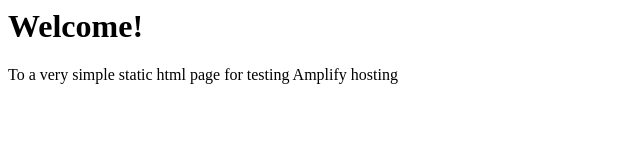
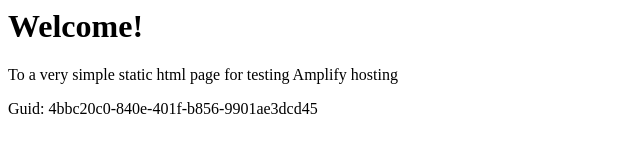
Before and after one commit to aws-aemilia-nrt/Github-PR-Commit-Integration-Test-DoNotTouch-v1-preprod-ap-northeast-1, a website: page src/index.html in a window 1280 px wide. Shown: the whole page, without its empty margins (0-640 px from the left). Drawn offline with Linux system fonts and the light colour scheme.

Commit message:
commit from integ tests

```diff
--- a/src/index.html
+++ b/src/index.html
@@ -1,3 +1,5 @@
+
+
 <html lang="en">
 
 <head>
@@ -10,6 +12,6 @@
 <body>
     <h1>Welcome!</h1>
     <p>To a very simple static html page for testing Amplify hosting</p>
-</body>
+    <p>Guid: 4bbc20c0-840e-401f-b856-9901ae3dcd45</p></body>
 
 </html>
```
